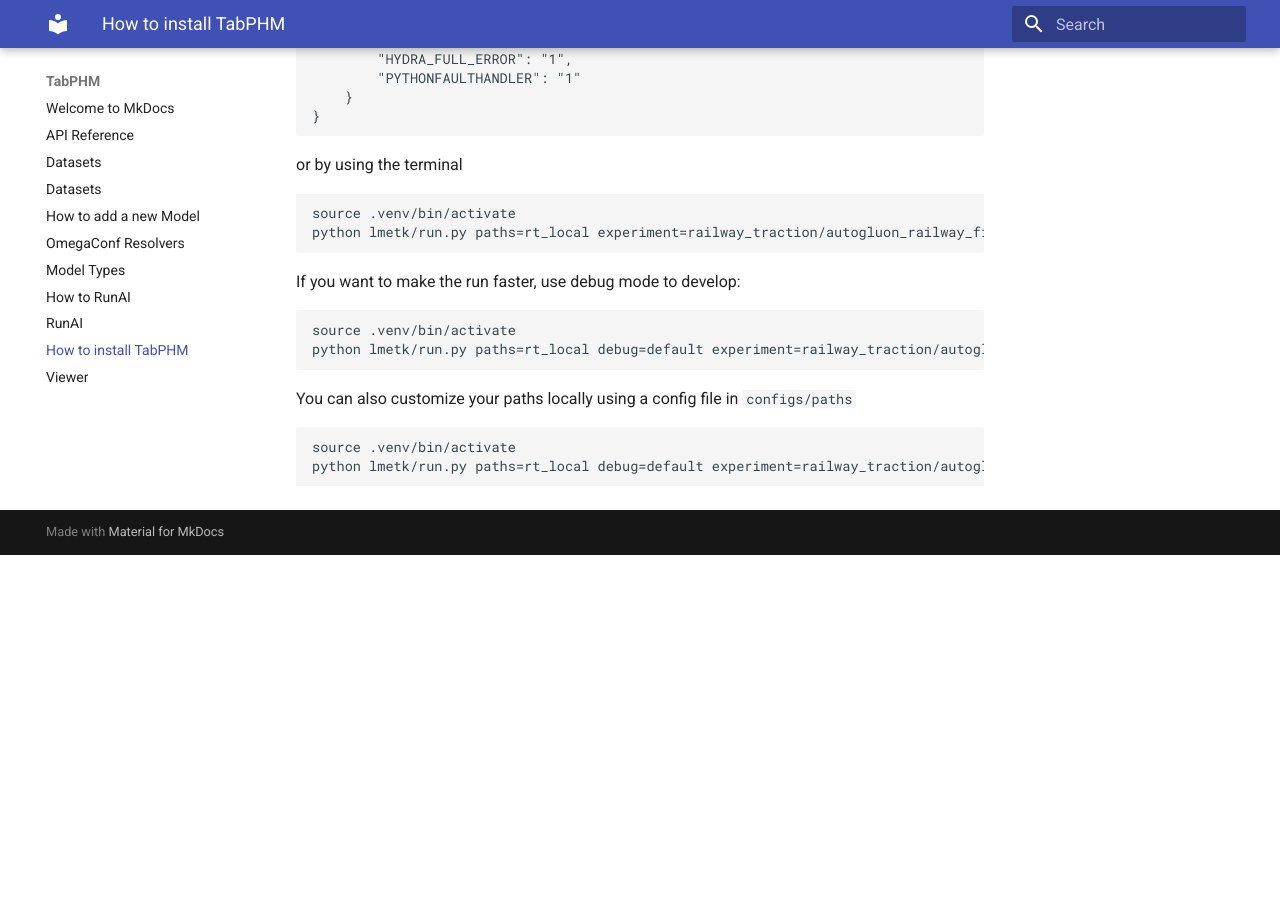
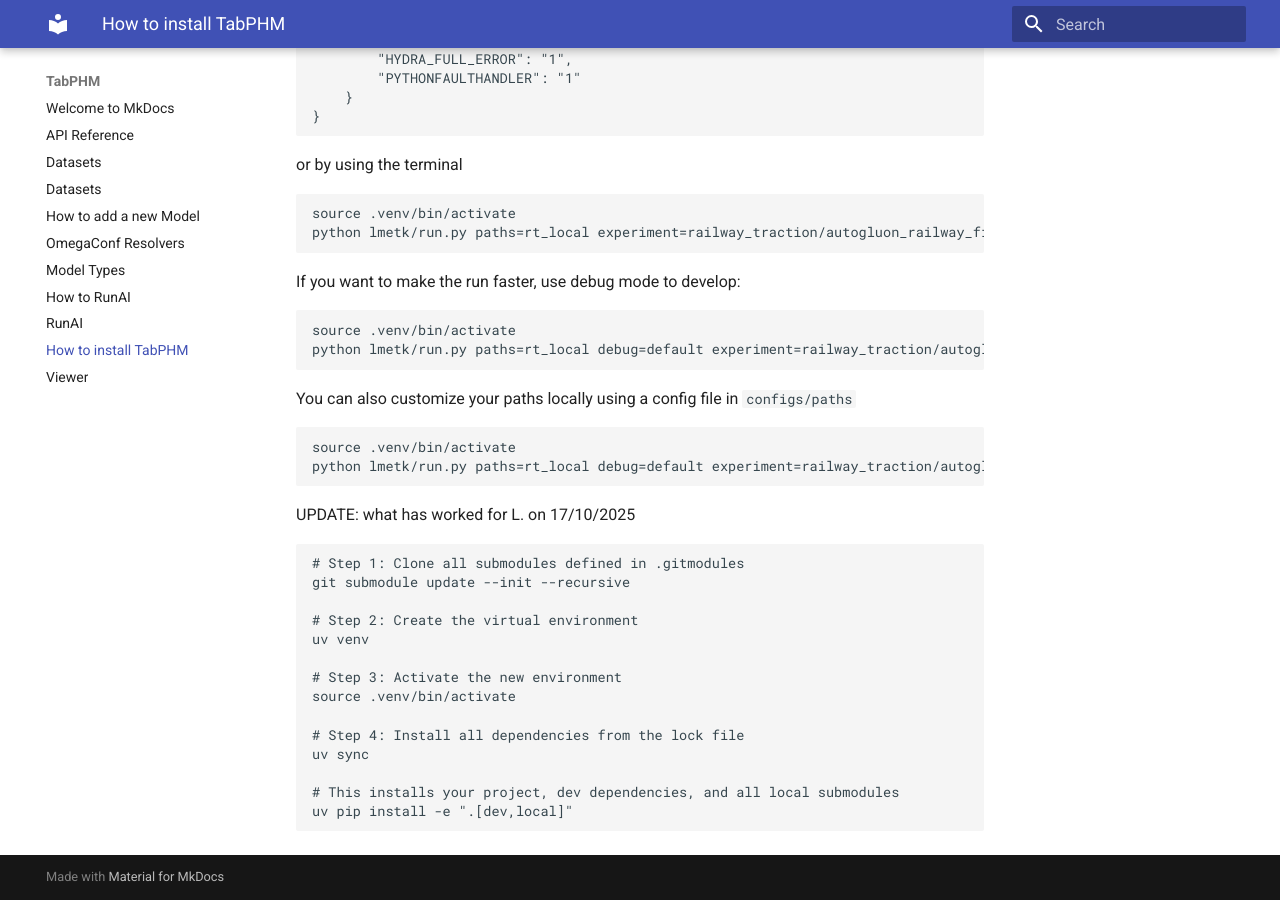
Before and after one commit to EPFL-IMOS/picid, an MkDocs documentation site: the page built from docs/setup.md, in a window 1280 px wide and 900 px high, scrolled down 1021 px. Built offline with MkDocs 1.6.1 and Material for MkDocs 9.7.7, drawn with Linux system fonts in a browser that asks for light colours; before the commit the page ends 1576 px from its top, so only the background shows below that.

````diff
--- a/docs/setup.md
+++ b/docs/setup.md
@@ -67,3 +67,23 @@ You can also customize your paths locally using a config file in `configs/paths`
 source .venv/bin/activate
 python lmetk/run.py paths=rt_local debug=default experiment=railway_traction/autogluon_railway_fit_predict
 ```
+
+
+UPDATE: what has worked for L. on 17/10/2025
+
+```bash
+# Step 1: Clone all submodules defined in .gitmodules
+git submodule update --init --recursive
+
+# Step 2: Create the virtual environment
+uv venv
+
+# Step 3: Activate the new environment
+source .venv/bin/activate
+
+# Step 4: Install all dependencies from the lock file
+uv sync
+
+# This installs your project, dev dependencies, and all local submodules
+uv pip install -e ".[dev,local]"
+```
````
Also changed, not shown: pyproject.toml (+11 -4 lines), 2 other files.
